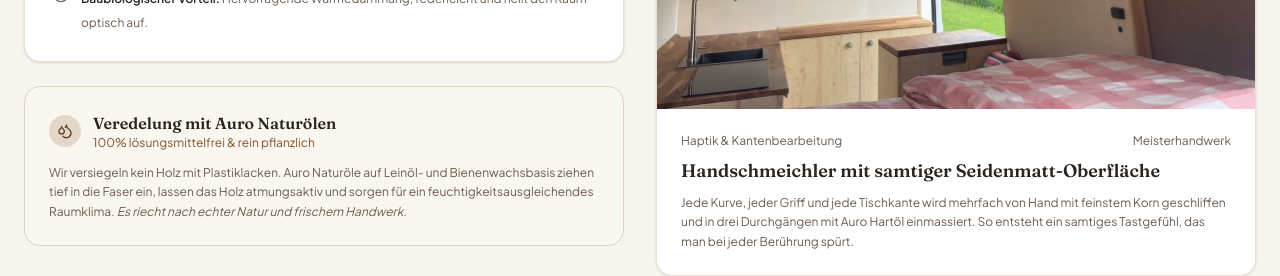
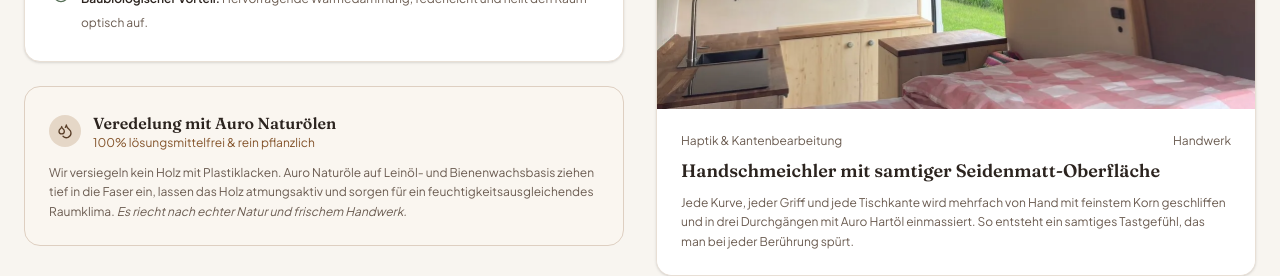
Before and after one commit to exenbema/markus01, a React (Vite) app: page / in a window 1280 px wide. Shown: the part 2760-3036 px from the top of the page. Built offline with nearby package versions, Linux system fonts and the light colour scheme.

Commit message:
refactor: simplify craft description in wood showcase

```diff
--- a/src/components/WoodShowcase.tsx
+++ b/src/components/WoodShowcase.tsx
@@ -190,7 +190,7 @@ export const WoodShowcase: React.FC = () => {
               <div className="p-6 bg-white">
                 <div className="flex items-center justify-between text-xs text-[#6B5C51] mb-2">
                   <span>Haptik &amp; Kantenbearbeitung</span>
-                  <span>Meisterhandwerk</span>
+                  <span>Handwerk</span>
                 </div>
                 <h4 className="text-lg font-serif font-semibold text-[#2C241F]">
                   Handschmeichler mit samtiger Seidenmatt-Oberfläche
```
